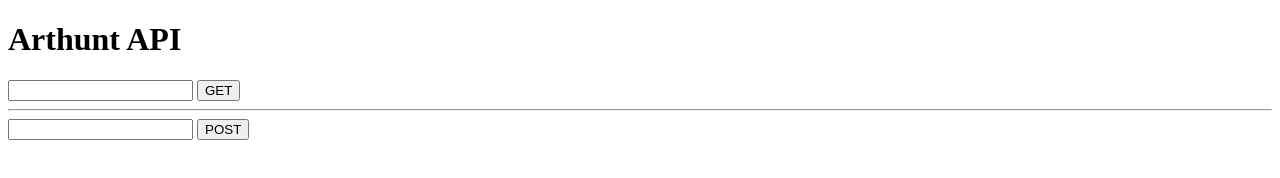
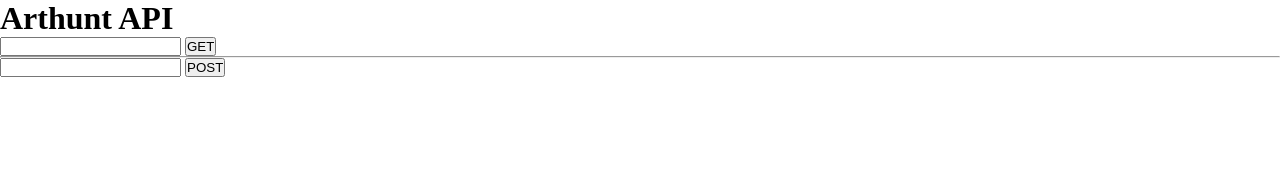
Before and after one commit to mrslvs/arthunt, a plain HTML site: page frontend/index.html in a window 1280 px wide. Drawn offline with Linux system fonts and the light colour scheme.

Commit message:
add css to frontend

```diff
--- a/frontend/index.html
+++ b/frontend/index.html
@@ -4,8 +4,8 @@
     <meta charset="UTF-8">
     <meta http-equiv="X-UA-Compatible" content="IE=edge">
     <meta name="viewport" content="width=device-width, initial-scale=1.0">
+    <link rel="stylesheet" href="style.css">
 
-    <script defer src="./script.js"></script>
     <title>Arthunt PAI</title>
 </head>
 <body>
--- /dev/null
+++ b/frontend/style.css
@@ -0,0 +1,5 @@
+* {
+    margin: 0;
+    padding: 0;
+    box-sizing: border-box;
+}
```
